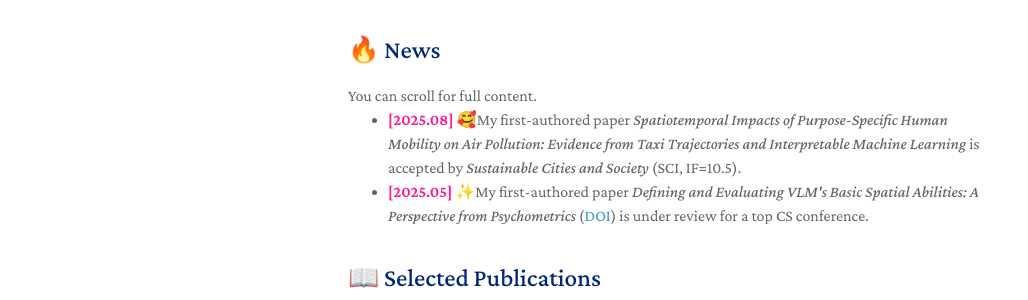
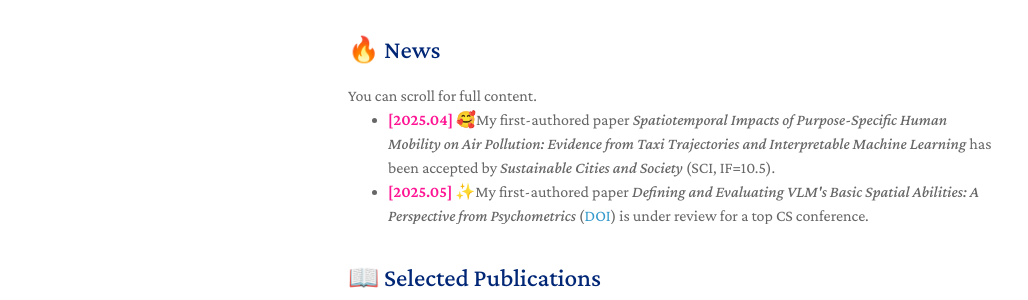
Before and after one commit to ruaruaxu/ruaruaxu.github.io, a Jekyll site: the page built from index.md, in a window 1280 px wide and 900 px high. Shown: the part 429-729 px from the top of the window, without its empty margins (122-1150 px from the left). Built offline with Jekyll 4.4.1, drawn with Linux system fonts in a browser that asks for light colours; a style sheet for code colours, icons or effects is not loaded.

Commit message:
Update news.md

```diff
--- a/_includes/news.md
+++ b/_includes/news.md
@@ -1,7 +1,7 @@
 <div style="height: 140px; overflow-y: scroll">
     You can scroll for full content.
     <ul>
-        <li><b><font color="DeepPink">[2025.08]</font></b> 🥰My first-authored paper <i>Spatiotemporal Impacts of Purpose-Specific Human Mobility on Air Pollution: Evidence from Taxi Trajectories and Interpretable Machine Learning</i> is accepted by <i>Sustainable Cities and Society</i> (SCI, IF=10.5).</li>
+        <li><b><font color="DeepPink">[2025.04]</font></b> 🥰My first-authored paper <i>Spatiotemporal Impacts of Purpose-Specific Human Mobility on Air Pollution: Evidence from Taxi Trajectories and Interpretable Machine Learning</i> has been accepted by <i>Sustainable Cities and Society</i> (SCI, IF=10.5).</li>
         <li><b><font color="DeepPink">[2025.05]</font></b> ✨My first-authored paper <i>Defining and Evaluating VLM's Basic Spatial Abilities: A Perspective from Psychometrics</i> (<a href="https://arxiv.org/abs/2502.11859">DOI</a>) is under review for a top CS conference.</li>
         <li><b><font color="DeepPink">[2025.02]</font></b> 🥳I got a PhD offer from the <strong>University of Cambridge</strong>.</li>
         <li><b>[2024.11]</b> I received Comprehensive Excellence Award of Tsinghua.</li>
```
